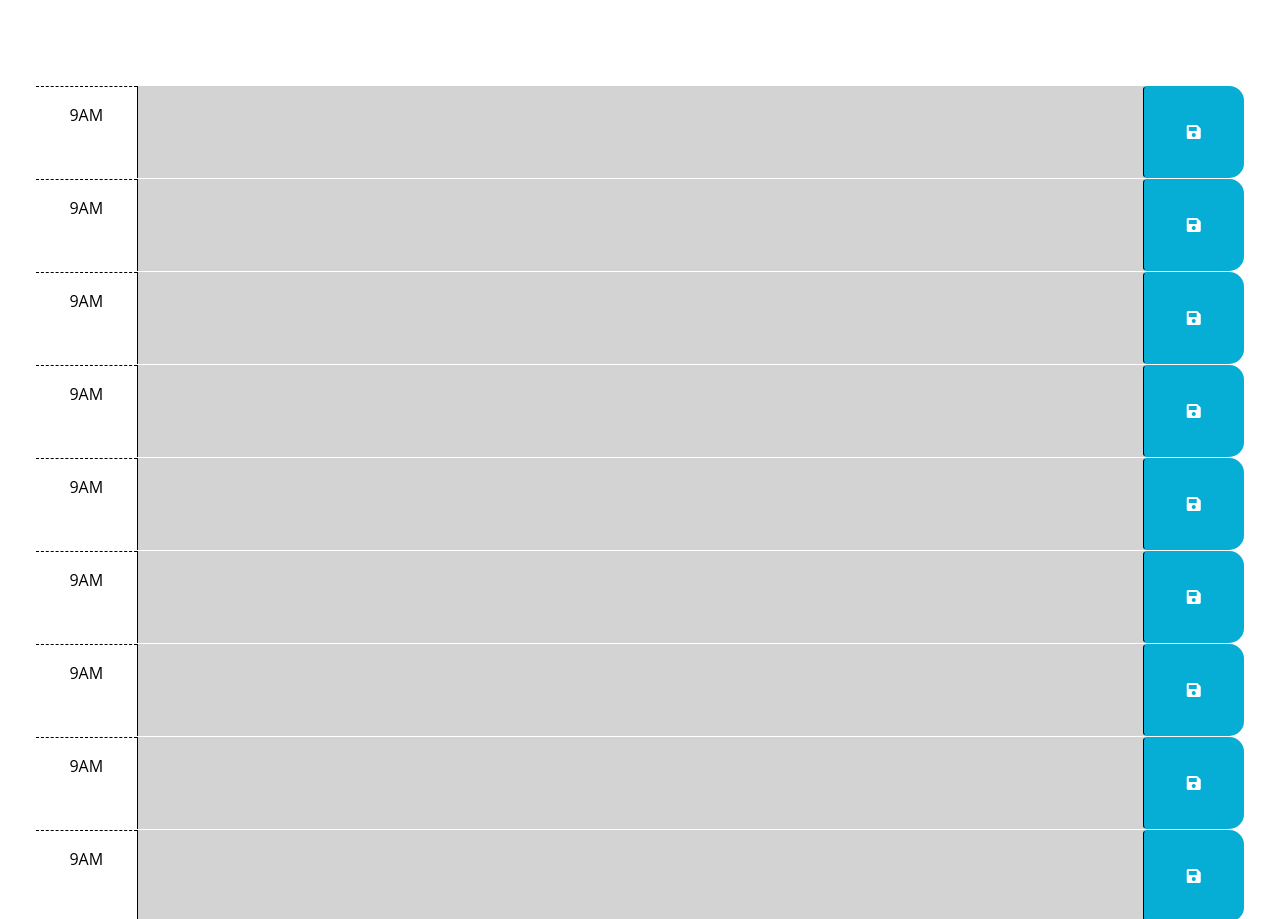
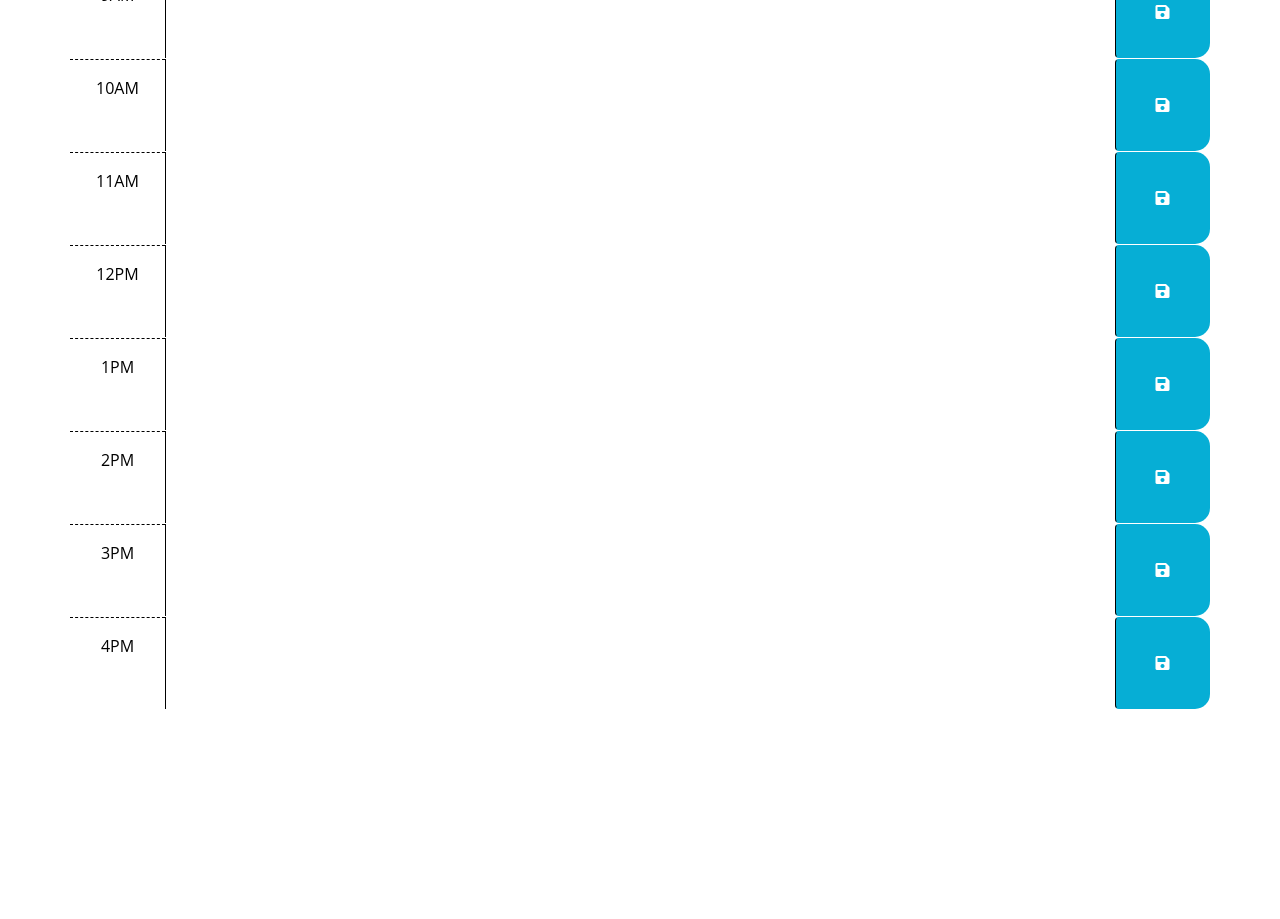
Before and after one commit to tropical9/5-Third-Party-APIs-Challenge-Work-Day-Scheduler, a plain HTML site: page index.html in a window 1280 px wide. Shown: the part 166-1085 px from the top of the page. After the commit the page ends 875 px from the top, so only its background shows below. Drawn offline with nearby package versions, Linux system fonts and the light colour scheme.

Commit message:
html updates

```diff
--- a/index.html
+++ b/index.html
@@ -17,11 +17,13 @@
 </head>
 
 <body>
-  <header class="p-5 mb-4">
+  <header class="jumbotron text-center">
     <h1 class="display-3">Work Day Scheduler</h1>
     <p class="lead">A simple calendar app for scheduling your work day</p>
     <p id="currentDay" class="lead"></p>
   </header>
+
+
   <div class="container-fluid px-5">
     <!-- Use class for "past", "present", and "future" to apply styles to the
         time-block divs accordingly. The javascript will need to do this by
@@ -33,53 +35,55 @@
         code is implemented.
         -->
 
-        <div id="hour-9" class="row time-block past">
+        <div class= "container">
+
+        <div id="hour-9" class="row time-block">
           <div class="col-2 col-md-1 hour text-center py-3">9AM</div>
           <textarea class="col-8 col-md-10 description" rows="3"> </textarea>
           <button class="btn saveBtn col-2 col-md-1" aria-label="save">
             <i class="fas fa-save" aria-hidden="true"></i>
           </button>
         </div>
-        <div id="hour-9" class="row time-block past">
-          <div class="col-2 col-md-1 hour text-center py-3">9AM</div>
+        <div id="hour-9" class="row time-block">
+          <div class="col-2 col-md-1 hour text-center py-3">10AM</div>
           <textarea class="col-8 col-md-10 description" rows="3"> </textarea>
           <button class="btn saveBtn col-2 col-md-1" aria-label="save">
             <i class="fas fa-save" aria-hidden="true"></i>
           </button>
         </div>
-        <div id="hour-9" class="row time-block past">
-          <div class="col-2 col-md-1 hour text-center py-3">9AM</div>
+        <div id="hour-9" class="row time-block">
+          <div class="col-2 col-md-1 hour text-center py-3">11AM</div>
           <textarea class="col-8 col-md-10 description" rows="3"> </textarea>
           <button class="btn saveBtn col-2 col-md-1" aria-label="save">
             <i class="fas fa-save" aria-hidden="true"></i>
           </button>
         </div>
-        <div id="hour-9" class="row time-block past">
-          <div class="col-2 col-md-1 hour text-center py-3">9AM</div>
+        <div id="hour-9" class="row time-block">
+          <div class="col-2 col-md-1 hour text-center py-3">12PM</div>
           <textarea class="col-8 col-md-10 description" rows="3"> </textarea>
           <button class="btn saveBtn col-2 col-md-1" aria-label="save">
             <i class="fas fa-save" aria-hidden="true"></i>
           </button>
-        </div><div id="hour-9" class="row time-block past">
-          <div class="col-2 col-md-1 hour text-center py-3">9AM</div>
+        </div><div id="hour-9" class="row time-block">
+          <div class="col-2 col-md-1 hour text-center py-3">1PM</div>
           <textarea class="col-8 col-md-10 description" rows="3"> </textarea>
           <button class="btn saveBtn col-2 col-md-1" aria-label="save">
             <i class="fas fa-save" aria-hidden="true"></i>
           </button>
-        </div><div id="hour-9" class="row time-block past">
-          <div class="col-2 col-md-1 hour text-center py-3">9AM</div>
+        </div><div id="hour-9" class="row time-block">
+          <div class="col-2 col-md-1 hour text-center py-3">2PM</div>
           <textarea class="col-8 col-md-10 description" rows="3"> </textarea>
           <button class="btn saveBtn col-2 col-md-1" aria-label="save">
             <i class="fas fa-save" aria-hidden="true"></i>
           </button>
-        </div><div id="hour-9" class="row time-block past">
-          <div class="col-2 col-md-1 hour text-center py-3">9AM</div>
+        </div><div id="hour-9" class="row time-block ">
+          <div class="col-2 col-md-1 hour text-center py-3">3PM</div>
           <textarea class="col-8 col-md-10 description" rows="3"> </textarea>
           <button class="btn saveBtn col-2 col-md-1" aria-label="save">
             <i class="fas fa-save" aria-hidden="true"></i>
           </button>
-        </div><div id="hour-9" class="row time-block past">
-          <div class="col-2 col-md-1 hour text-center py-3">9AM</div>
+        </div><div id="hour-9" class="row time-block">
+          <div class="col-2 col-md-1 hour text-center py-3">4PM</div>
           <textarea class="col-8 col-md-10 description" rows="3"> </textarea>
           <button class="btn saveBtn col-2 col-md-1" aria-label="save">
             <i class="fas fa-save" aria-hidden="true"></i>
@@ -87,12 +91,12 @@
         </div>
 
 
+      </div>
 
 
 
-
-    <!-- Example of a past time block. The "past" class adds a gray background color. -->
-    <div id="hour-9" class="row time-block past">
+    <!-- Example of a past time block. The "past" class adds a gray background color.
+//    <div id="hour-9" class="row time-block past">
       <div class="col-2 col-md-1 hour text-center py-3">9AM</div>
       <textarea class="col-8 col-md-10 description" rows="3"> </textarea>
       <button class="btn saveBtn col-2 col-md-1" aria-label="save">
@@ -100,7 +104,7 @@
       </button>
     </div>
 
-    <!-- Example of a present time block. The "present" class adds a red background color. -->
+    <!-- Example of a present time block. The "present" class adds a red background color.
     <div id="hour-10" class="row time-block present">
       <div class="col-2 col-md-1 hour text-center py-3">10AM</div>
       <textarea class="col-8 col-md-10 description" rows="3"> </textarea>
@@ -109,7 +113,7 @@
       </button>
     </div>
 
-    <!-- Example of a future time block. The "future" class adds a green background color. -->
+    <!-- Example of a future time block. The "future" class adds a green background color.
     <div id="hour-11" class="row time-block future">
       <div class="col-2 col-md-1 hour text-center py-3">11AM</div>
       <textarea class="col-8 col-md-10 description" rows="3"> </textarea>
@@ -118,12 +122,21 @@
       </button>
     </div>
   </div>
+-->
 
+<!--
   <script src="https://cdnjs.cloudflare.com/ajax/libs/jquery/3.2.1/jquery.min.js"></script>
   <script src="https://cdn.jsdelivr.net/npm/dayjs@1.11.3/dayjs.min.js"
     integrity="sha256-iu/zLUB+QgISXBLCW/mcDi/rnf4m4uEDO0wauy76x7U=" crossorigin="anonymous"></script>
 
-  <script src="script.js"></script>
+ -->
+
+
+    <script src="https://code.jquery.com/jquery-3.4.1.min.js"></script>
+    <script src="https://cdn.jsdelivr.net/npm/dayjs@1.11.3/dayjs.min.js"
+      integrity="sha256-iu/zLUB+QgISXBLCW/mcDi/rnf4m4uEDO0wauy76x7U=" crossorigin="anonymous"></script>
+
+  <script src="./script.js"></script>
 </body>
 
 </html>
--- a/script.js
+++ b/script.js
@@ -10,6 +10,9 @@
   // time-block containing the button that was clicked? How might the id be
   // useful when saving the description in local storage?
   //
+
+
+
   // TODO: Add code to apply the past, present, or future class to each time
   // block by comparing the id to the current hour. HINTS: How can the id
   // attribute of each time-block be used to conditionally add or remove the
```
